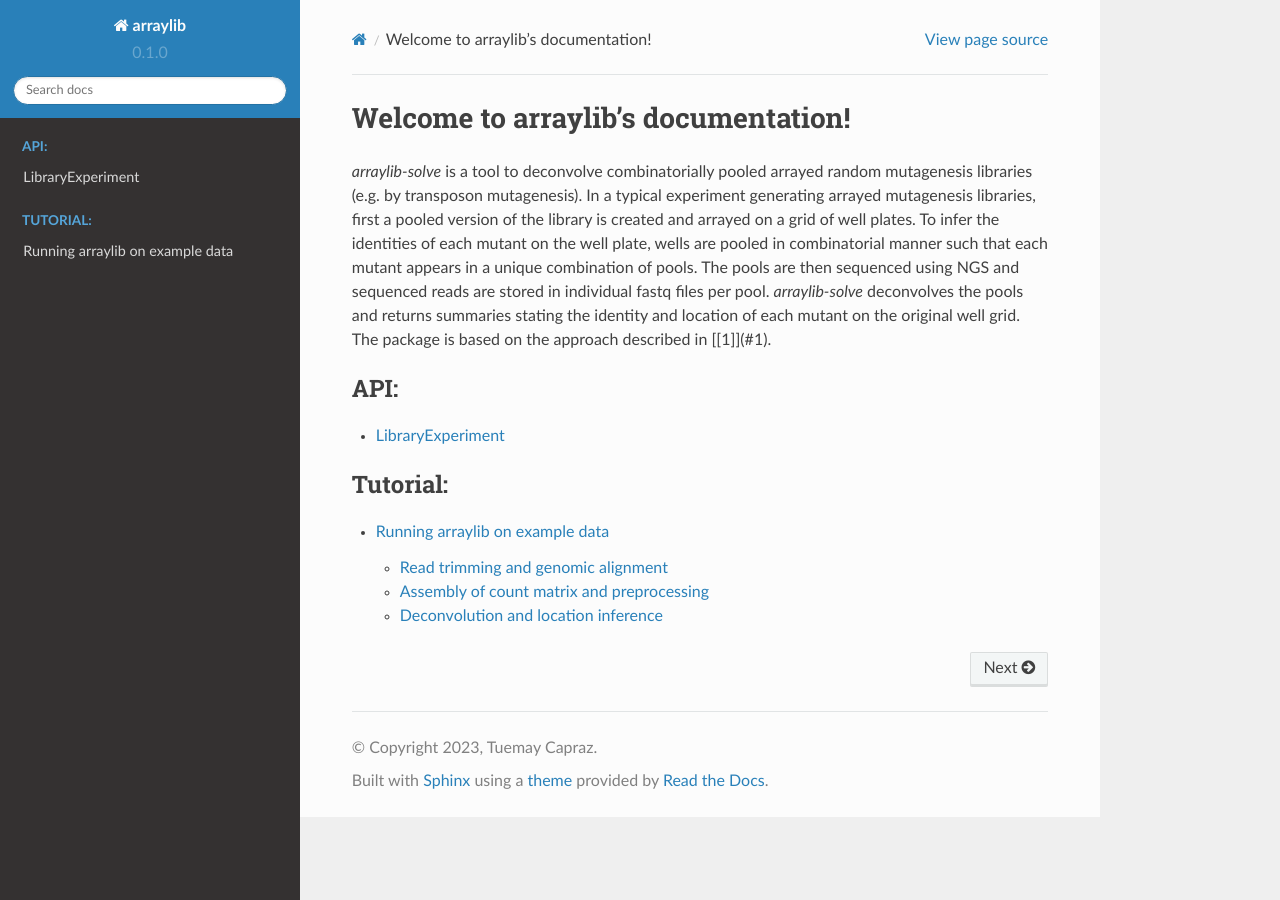
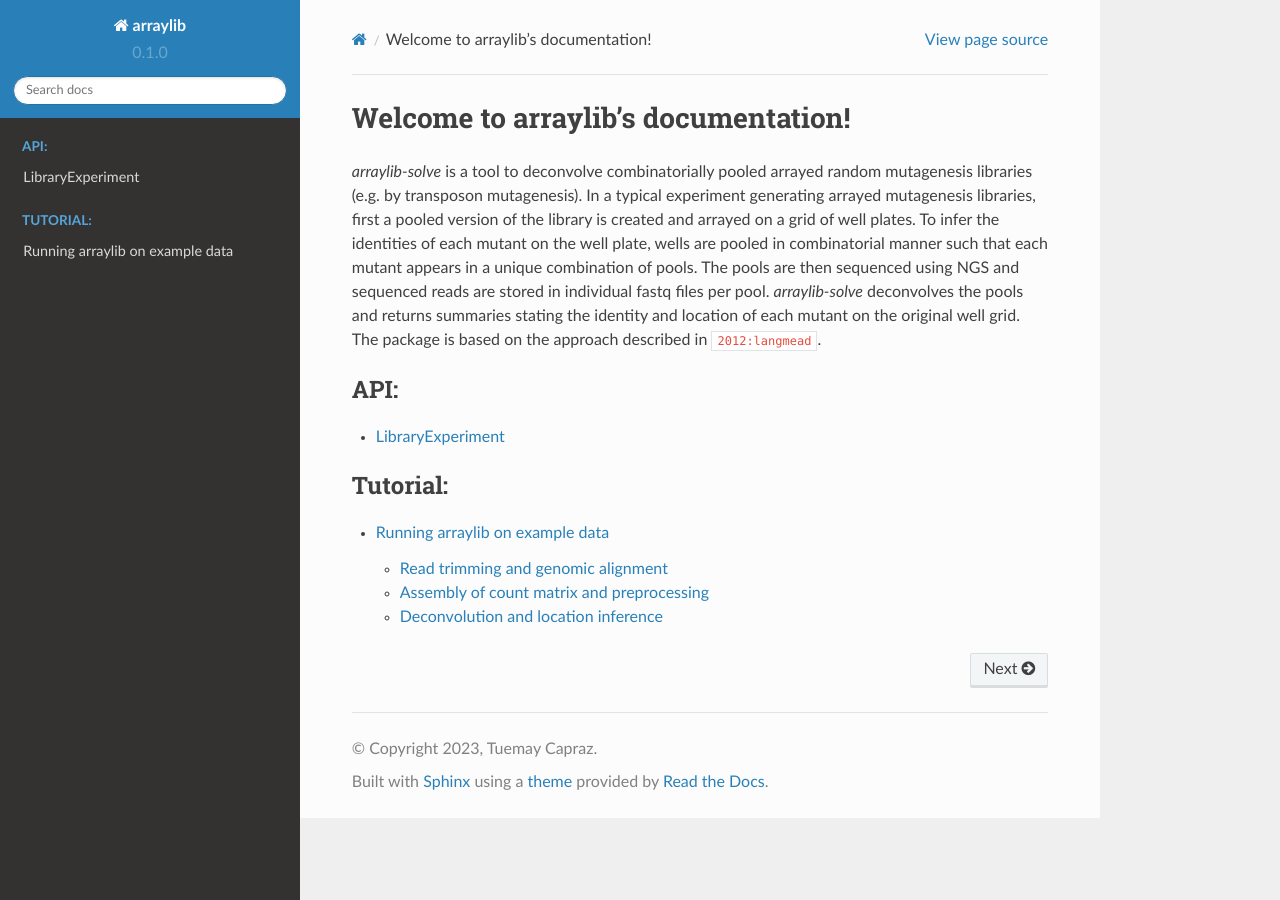
Before and after one commit to tcapraz/arraylib, a Sphinx documentation site: the page built from docs/index.rst, in a window 1280 px wide. Built offline with Sphinx 7.4.7 and the Read the Docs theme 2.0.0, drawn with Linux system fonts in a browser that asks for light colours; cross-references to code outside the pages are shown as plain code; some of the changed lines change nothing that is shown.

Commit message:
add bibtext library

```diff
--- a/docs/index.rst
+++ b/docs/index.rst
@@ -1,7 +1,7 @@
 Welcome to arraylib's documentation!
 ===================================
 
-`arraylib-solve` is a tool to deconvolve combinatorially pooled arrayed random mutagenesis libraries (e.g. by transposon mutagenesis). In a typical experiment generating arrayed mutagenesis libraries, first a pooled version of the library is created and arrayed on a grid of well plates. To infer the identities of each mutant on the well plate, wells are pooled in combinatorial manner such that each mutant appears in a unique combination of pools. The pools are then sequenced using NGS and sequenced reads are stored in individual fastq files per pool. `arraylib-solve` deconvolves the pools and returns summaries stating the identity and location of each mutant on the original well grid. The package is based on the approach described in [[1]](#1).
+`arraylib-solve` is a tool to deconvolve combinatorially pooled arrayed random mutagenesis libraries (e.g. by transposon mutagenesis). In a typical experiment generating arrayed mutagenesis libraries, first a pooled version of the library is created and arrayed on a grid of well plates. To infer the identities of each mutant on the well plate, wells are pooled in combinatorial manner such that each mutant appears in a unique combination of pools. The pools are then sequenced using NGS and sequenced reads are stored in individual fastq files per pool. `arraylib-solve` deconvolves the pools and returns summaries stating the identity and location of each mutant on the original well grid. The package is based on the approach described in :cite:p:`2012:langmead`.
 
 
 
--- /dev/null
+++ b/docs/references.bib
@@ -0,0 +1,21 @@
+% Encoding: UTF-8
+
+@Article{langmead2012fast,
+  author    = {Langmead, Ben and Salzberg, Steven L},
+  title     = {Fast gapped-read alignment with Bowtie 2},
+  journal   = {Nature methods},
+  year      = {2012},
+  volume    = {9},
+  number    = {4},
+  pages     = {357--359},
+  publisher = {Nature Publishing Group US New York},
+}
+
+@TechReport{rubinstein2008efficient,
+  author      = {Rubinstein, Ron and Zibulevsky, Michael and Elad, Michael},
+  title       = {Efficient implementation of the K-SVD algorithm using batch orthogonal matching pursuit},
+  institution = {Citeseer},
+  year        = {2008},
+}
+
+@Comment{jabref-meta: databaseType:bibtex;}
```
